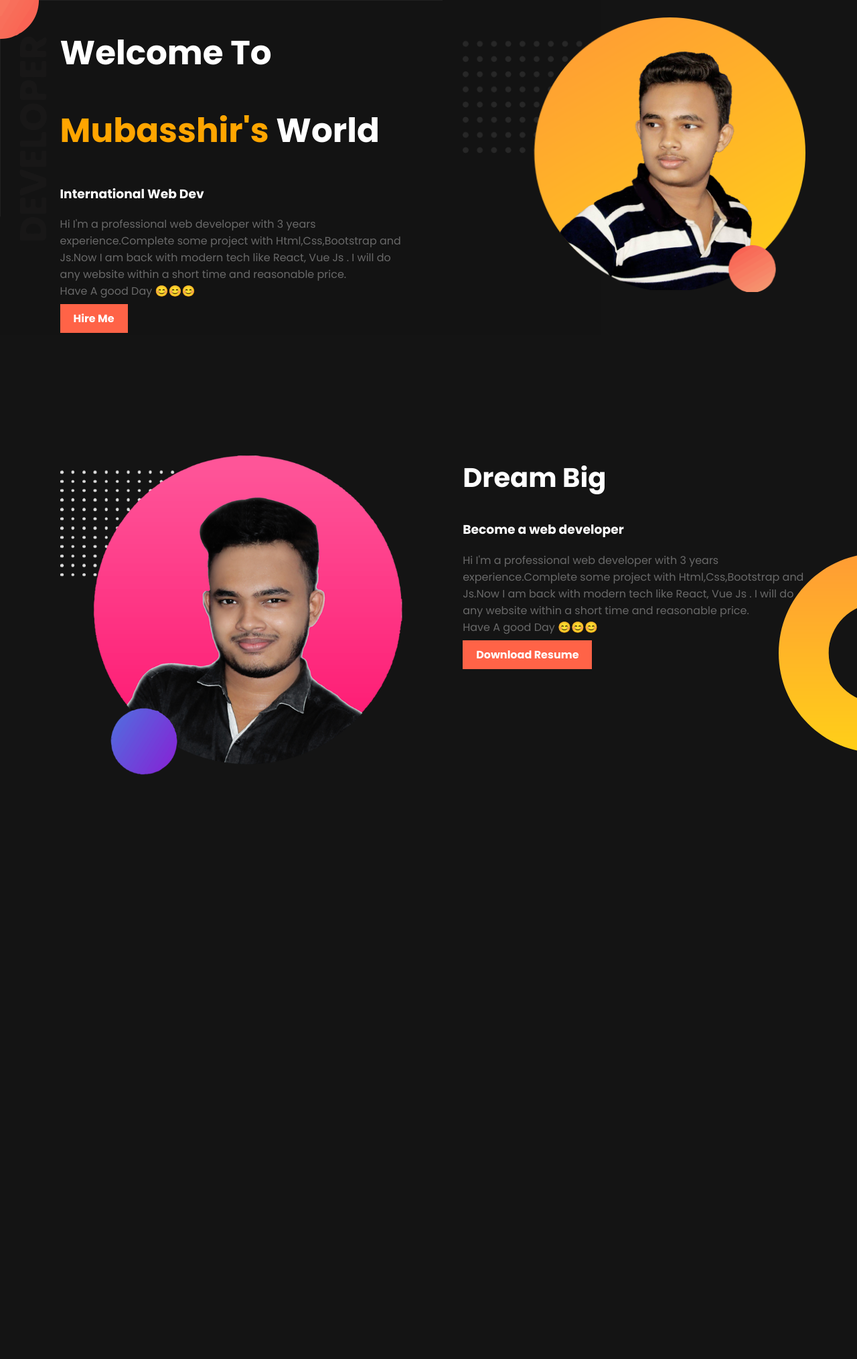
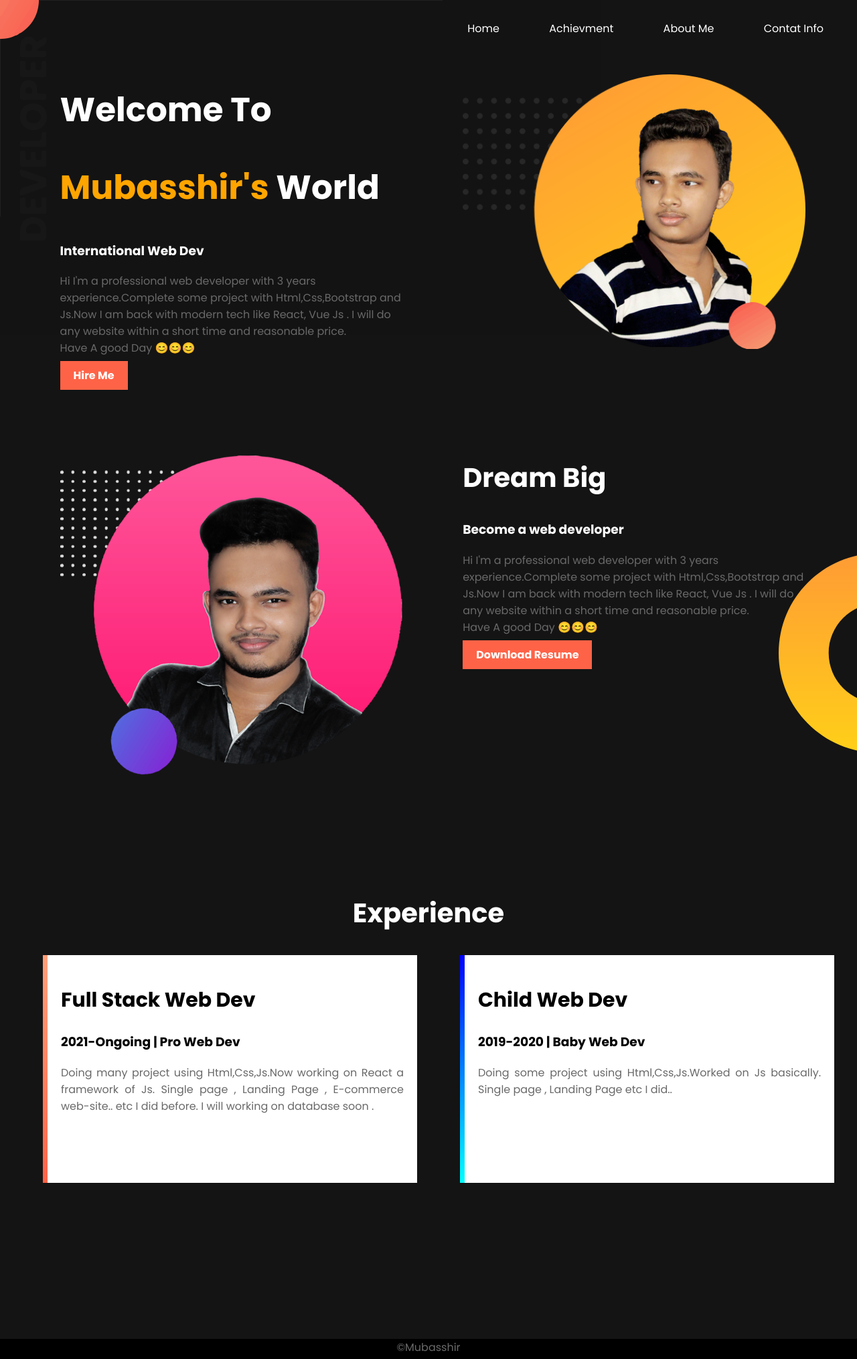
Before and after one commit to Mubasshir08/Web-Portfolio, a plain HTML site: page index.html in a window 1280 px wide. Shown: the whole page at 67% size. Before the commit the page ends 1300 px from the top, so only its background shows below. Drawn offline with Linux system fonts and the light colour scheme.

Commit message:
complete

```diff
--- a/index.html
+++ b/index.html
@@ -15,6 +15,12 @@
 </head>
 <body>
         <section class="top-banner">
+            <nav class="navbar">
+                <a href="#"> Home </a>
+                <a href="#"> Achievment </a>
+                <a href="#"> About Me </a>
+                <a href="#"> Contat Info </a>
+            </nav>
             <div class="half-width">
                 <h1> Welcome To </h1>
                 <h1> <span class="name-highlight">Mubasshir's </span>  World </h1>
@@ -48,5 +54,23 @@
             </div>
         </section>
 
+        <section class="ex-area">
+            <h2 style="text-align: center;"> Experience </h2>
+            <div class="half-width box box-gra">
+                <h2 class="box-text"> Full Stack Web Dev </h2>
+                <h3> 2021-Ongoing | Pro Web Dev </h3>
+                <p> Doing many project using Html,Css,Js.Now working on React a framework of Js. Single page , Landing Page , E-commerce web-site.. etc I did before. I will working on database soon .  </p>
+            </div>
+            <div class="half-width box box-gra2">
+                <h2 class="box-text"> Child Web Dev </h2>
+                <h3> 2019-2020 | Baby Web Dev </h3>
+                <p> Doing some project using Html,Css,Js.Worked on Js basically. Single page , Landing Page  etc I did..</p>
+            </div>
+        </section>
+
+        <footer>
+           <p>  &copy;Mubasshir  </p>
+        </footer>
+
 </body>
 </html>
--- a/style.css
+++ b/style.css
@@ -17,6 +17,10 @@ h2{
 
 p{
     color:dimgray;
+}
+
+.box-text{
+    font-size: 30px;
 }
 
 .name-highlight{
@@ -45,6 +49,7 @@ p{
 section{
     height: 500px;
     padding-bottom: 150px;
+
 }
 
 /* .top-banner::after{
@@ -52,6 +57,37 @@ section{
     display: table;
     clear: both;
 } */
+
+.navbar{
+    background:none;
+    text-align: right;
+    padding: 30px 15px;
+
+}
+
+.navbar a{
+    color: #fff;
+    margin: 20px;
+    padding: 15px;
+    text-decoration: none;
+    position: relative;
+}
+
+.navbar a::before{
+position: absolute;
+content: '';
+height: 3px;
+bottom: 10px;
+border-radius: 50px;
+background:tomato;
+width: 0;
+transition: 0.3s;
+
+}
+
+.navbar a:hover::before{
+    width: 80%;
+}
 
 .middle-banner{
     background-image: url("images/dream-bg.png");
@@ -76,3 +112,47 @@ section{
     background-image: linear-gradient(270deg, lightSalmon,Tomato);
 
 }
+
+.ex-area{
+
+}
+
+.box{
+    background-color: white;
+    height: 60%;
+    transition: 0.5s;
+    padding:20px;
+
+}
+
+.box-gra{
+    border-image: linear-gradient(180deg, lightSalmon, tomato);
+    border-image-slice:1;
+    border-left: 7px solid;
+}
+
+.box-gra2{
+    border-image: linear-gradient(180deg, blue,cyan );
+    border-image-slice:1;
+    border-left: 7px solid;
+}
+
+.box p{
+    text-align:justify;
+}
+
+.box h2 , .box h3{
+    color: black;
+}
+
+.box:hover{
+    box-shadow: 10px 10px 15px gray;
+
+}
+
+footer{
+    background-color: #000;
+    width: 100%;
+    height: 30px;
+    text-align: center;
+}
```
